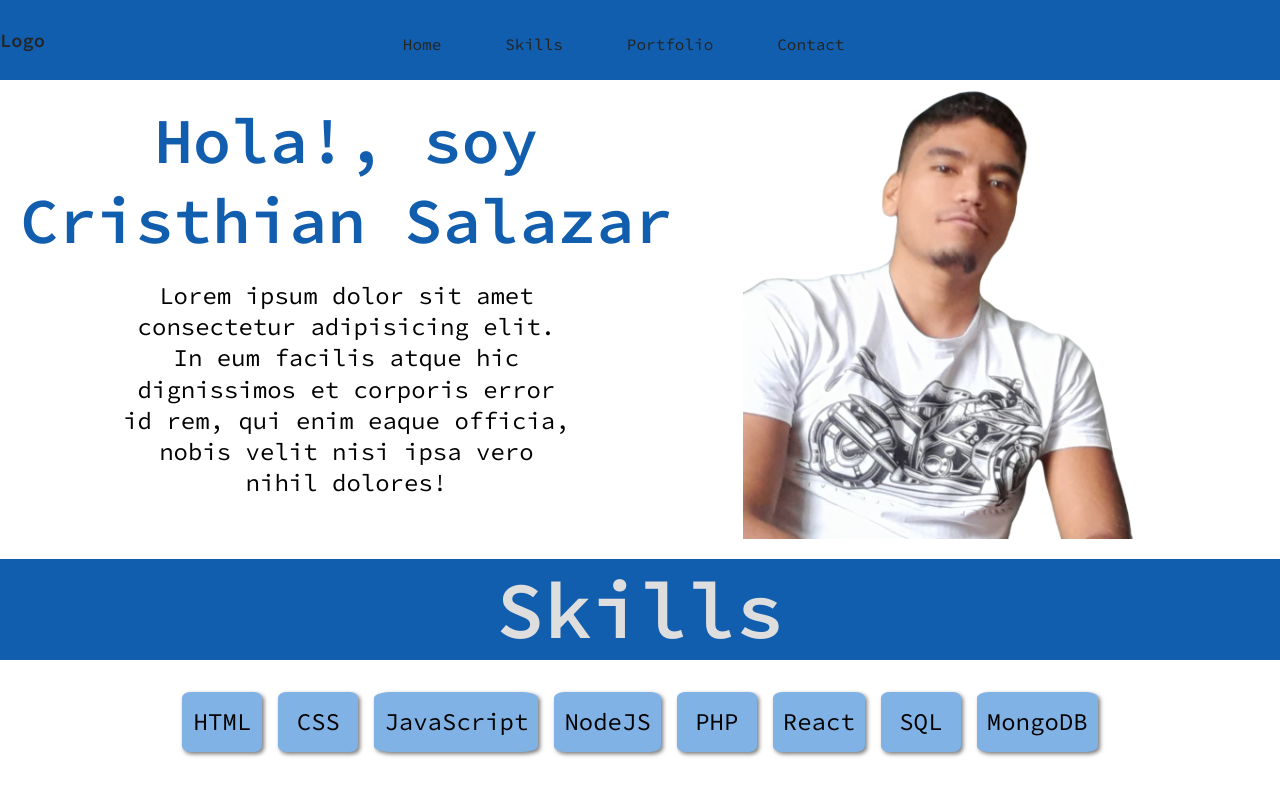
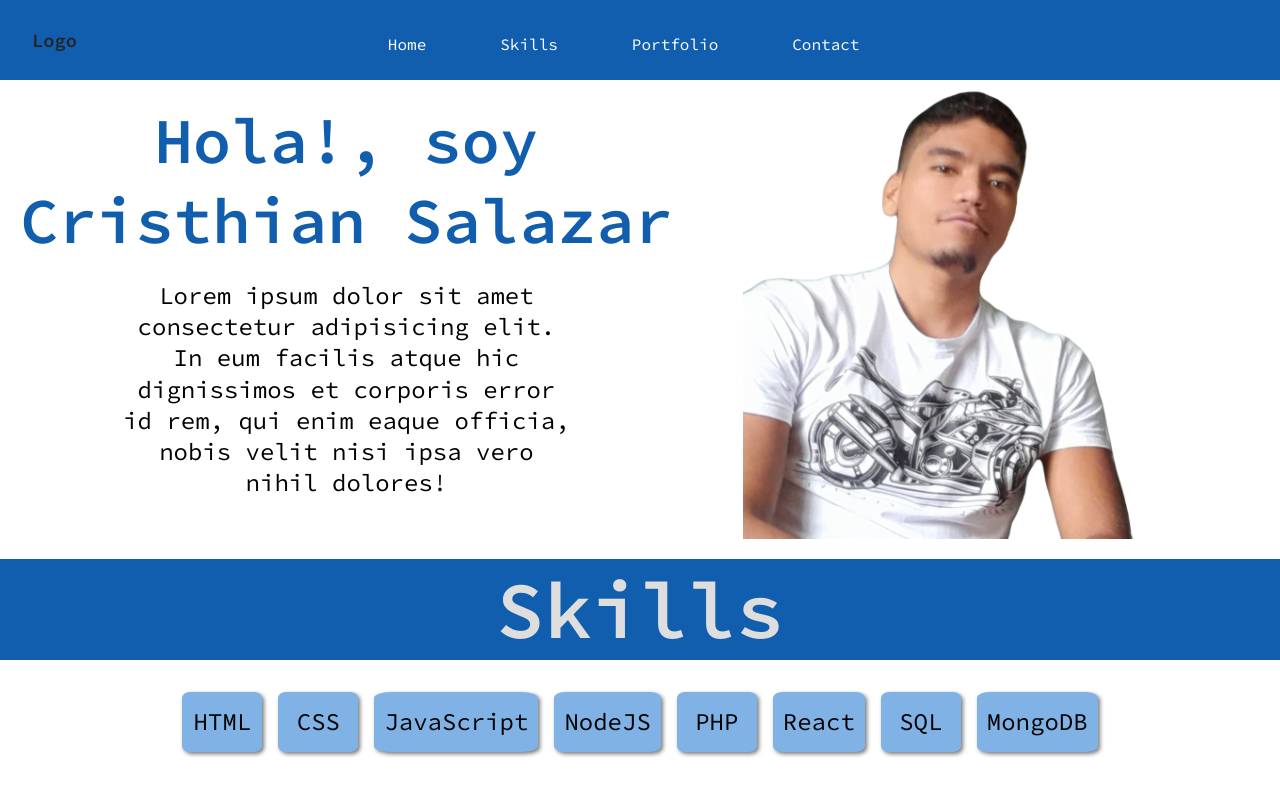
Before and after one commit to csalazarj/portfolio-react, a React (Vite) app: page / in a window 1280 px wide. Shown: the top 796 px of the page. Built offline with nearby package versions, Linux system fonts and the light colour scheme.

Commit message:
Navbar responsive

```diff
--- a/src/Navbar.css
+++ b/src/Navbar.css
@@ -29,19 +29,25 @@ header{
     align-items: center;
     justify-content: space-between;
     height: 80px;
-    padding: 0 2 rem;
+    padding: 0 2rem;
     background-color: var(--primary-color);
     color: var(--text-color);
 }
 
 nav a{
     margin: 0 2rem;
-    color: var(--text-color);
+    color: var(--text-color-inverse);
+    cursor: pointer;
     text-decoration: none;
+    padding: 5px;
+
 }
 
+
 nav a:hover{
-    color: var(--secondary-color);
+    background-color: var(--secondary-color);
+    color: var(--text-color);
+    transition-duration: 0.5s;
 }
 
 header .nav-btn{
@@ -56,7 +62,8 @@ header .nav-btn{
     font-size: 1.8rem;
 }
 
-@media only screen and (max-width: 1024px) {
+@media only screen and (max-width: 720px) {
+
     header .nav-btn{
         visibility: visible;
         opacity: 1;
@@ -87,10 +94,13 @@ header .nav-btn{
         position: absolute;
         top: 1rem;
         right: 0.3rem;
+        color: var(--text-color-inverse);
+        cursor: pointer;
     }
 
     nav a{
         font-size: 1.5rem;
+        width: 80vw;
     }
 
 }
```
